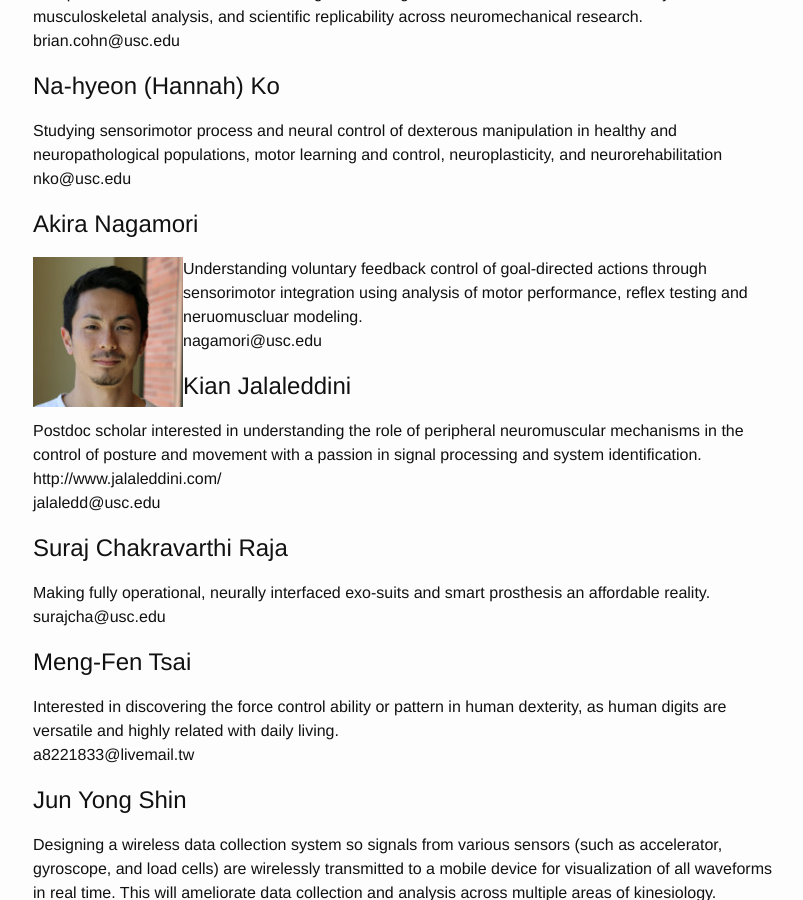
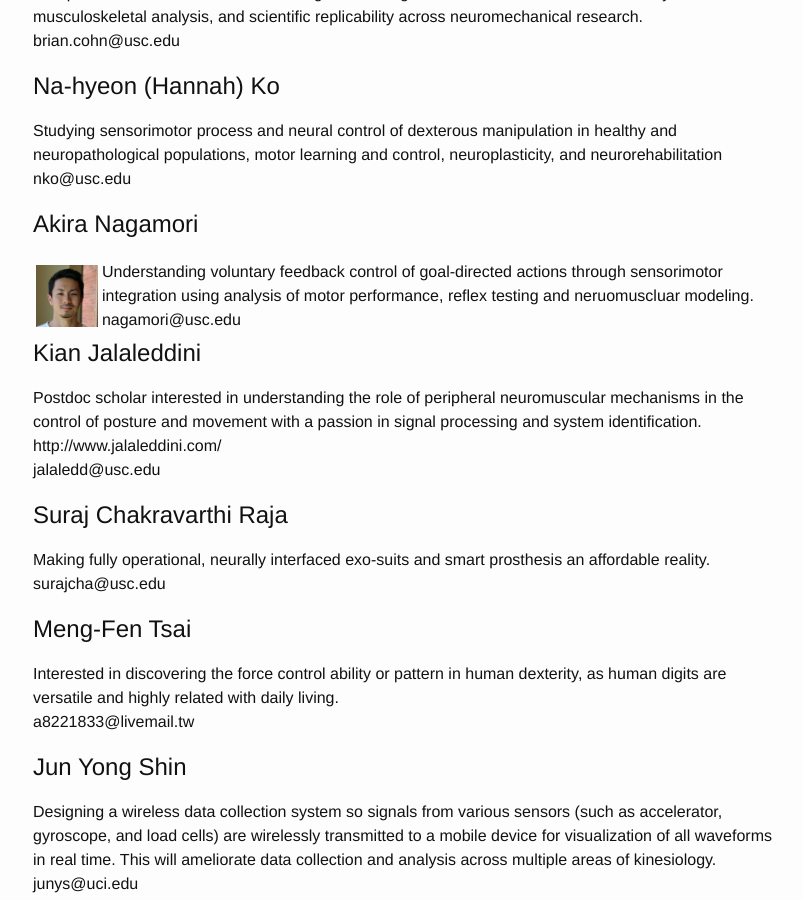
Before and after one commit to usc-bbdl/usc-bbdl.github.io, a Jekyll site: the page built from about.md, in a window 1280 px wide and 900 px high, scrolled down 1269 px. Shown: the whole window, without its empty margins (237-1040 px from the left). Built offline with Jekyll 4.4.1, drawn with Linux system fonts in a browser that asks for light colours.

Commit message:
Update about.md

```diff
--- a/about.md
+++ b/about.md
@@ -51,10 +51,11 @@
 nko@usc.edu
 
 # Akira Nagamori
-<img src="https://valerolab.org/Photos/akira.jpg" align="left"> Understanding voluntary feedback control of goal-directed actions through sensorimotor integration using analysis of motor performance, reflex testing and neruomuscluar modeling.
-nagamori@usc.edu
-
-
+<table>
+<tr><td><img src="https://valerolab.org/Photos/akira.jpg"></td>
+<td>Understanding voluntary feedback control of goal-directed actions through sensorimotor integration using analysis of motor performance, reflex testing and neruomuscluar modeling.
+nagamori@usc.edu</td></tr>
+</table>
 
 # Kian Jalaleddini
 Postdoc scholar interested in understanding the role of peripheral neuromuscular mechanisms in the control of posture and movement with a passion in signal processing and system identification.
```
